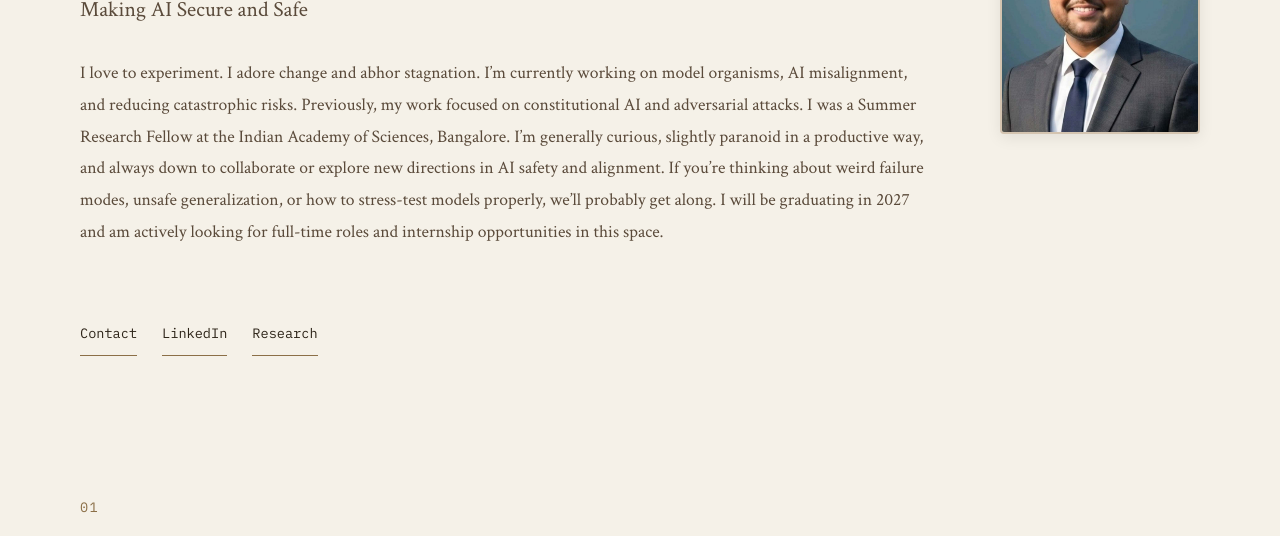
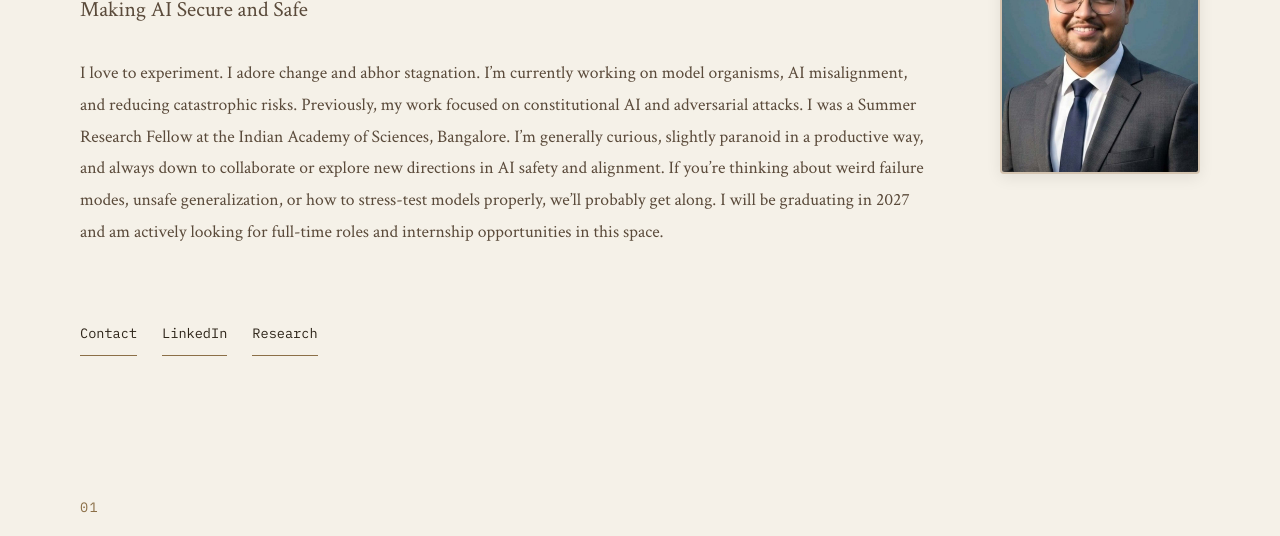
Before and after one commit to Snehasis5/snehasismukhopadhyay.github.io, a plain HTML site: page index.html in a window 1280 px wide. Shown: the part 146-682 px from the top of the page. Drawn offline with nearby package versions, Linux system fonts and the light colour scheme.

Commit message:
Increase profile picture height to 260px

```diff
--- a/index.html
+++ b/index.html
@@ -104,7 +104,7 @@
 
         .profile-pic-inline {
             width: 200px;
-            height: 220px;
+            height: 260px;
             border-radius: 4px;
             overflow: hidden;
             border: 2px solid var(--border-color);
```
